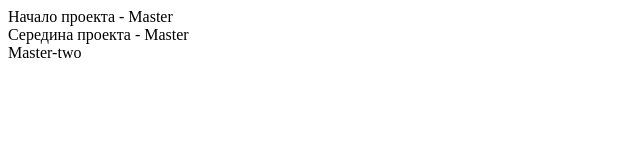
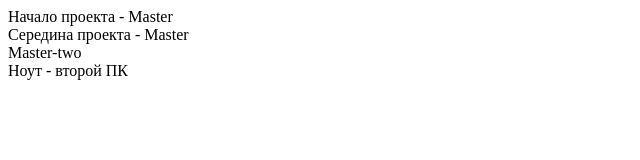
Before and after one commit to AntonioMikhailov/Test-Open-19.03, a plain HTML site: page index.html in a window 1280 px wide. Shown: the whole page, without its empty margins (0-640 px from the left). Drawn offline with Linux system fonts and the light colour scheme.

Commit message:
Ноут-изменения

```diff
--- a/index.html
+++ b/index.html
@@ -10,6 +10,7 @@
   <div>Начало проекта - Master</div>
   <div>Середина проекта - Master</div>
   <div>Master-two</div>
+  <div>Ноут - второй ПК</div>
 
 </body>
 </html>
```
